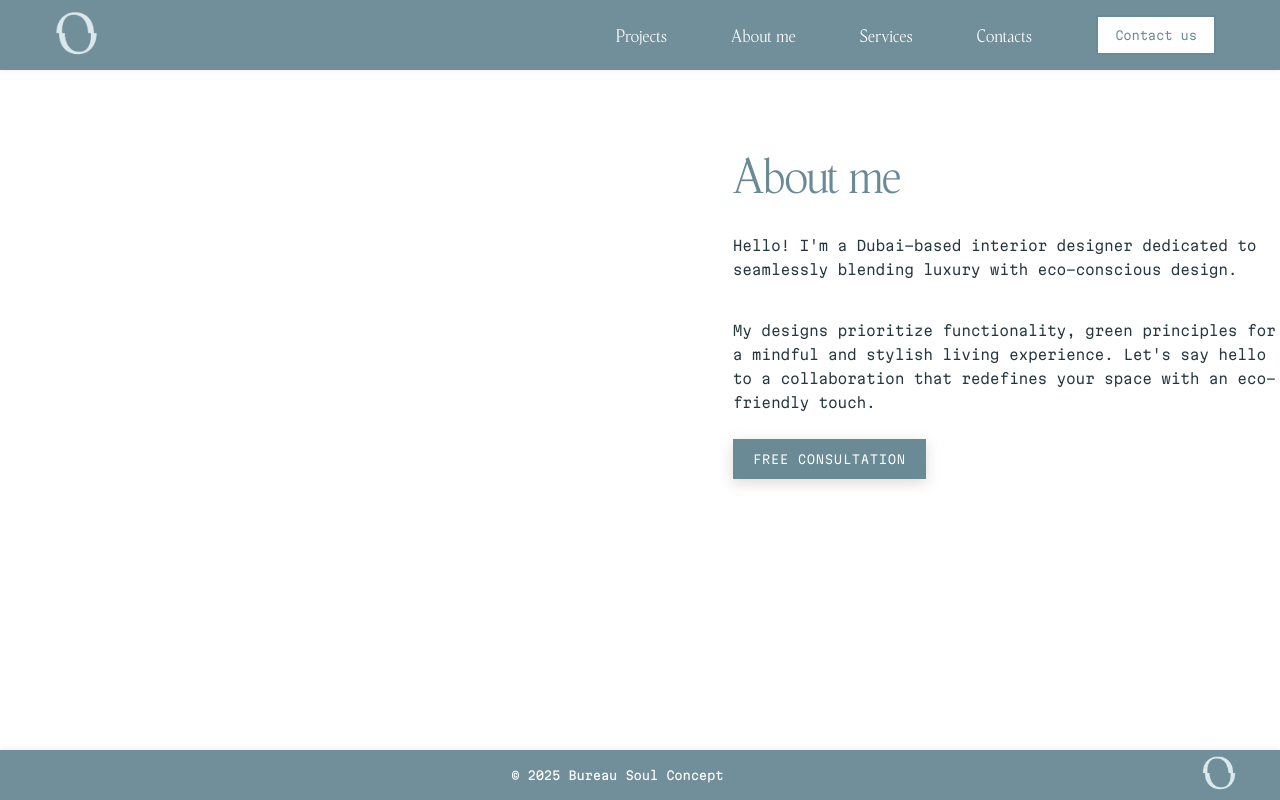
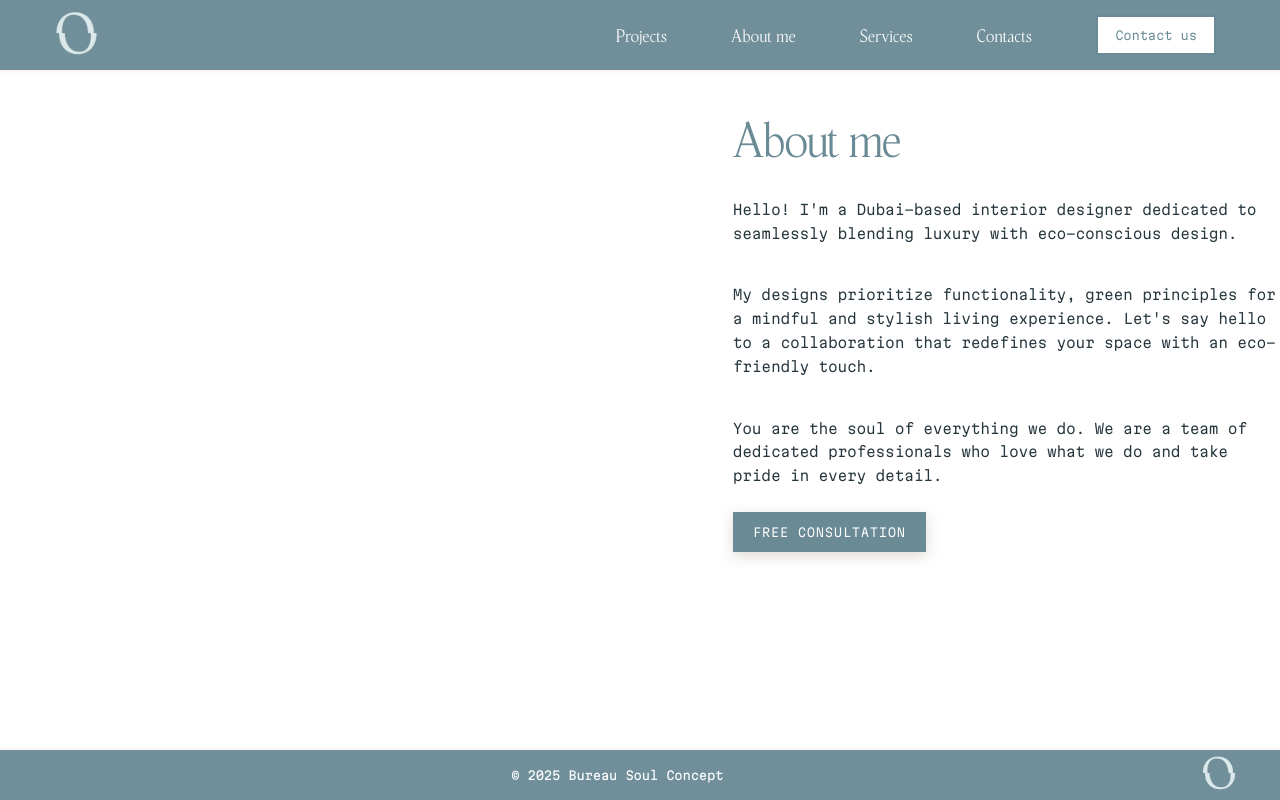
Before and after one commit to AllaOz/DesignerNext.js, a Next.js app in the folder interior-design/: page /aboutme in a window 1280 px wide. Built offline with nearby package versions, Linux system fonts and the light colour scheme.

Commit message:
Add new paragraph to About me section

```diff
--- a/interior-design/components/sections/AboutmeSection.jsx
+++ b/interior-design/components/sections/AboutmeSection.jsx
@@ -24,6 +24,7 @@ const AboutmeSection = () => {
                     <h2 className={styles.headingTwo}>About me</h2>
                     <p className={styles.paragraphAboutme}>Hello! I&apos;m a Dubai-based interior designer dedicated to seamlessly blending luxury with eco-conscious design. </p>
                     <p className={styles.paragraphAboutme}> My designs prioritize functionality, green principles for a mindful and stylish living experience. Let&apos;s say hello to a collaboration that redefines your space with an eco-friendly touch.</p>
+                    <p className={styles.paragraphAboutme}>You are the soul of everything we do. We are a team of dedicated professionals who love what we do and take pride in every detail.</p>
                     <a href="https://wa.me/971555545167" target="_blank" rel="noopener noreferrer">
                         <button className={`${styles.freeConsultationBtn} ${styles.spaceBelow}`}>
                             free consultation
--- a/interior-design/pages/aboutme.js
+++ b/interior-design/pages/aboutme.js
@@ -51,6 +51,7 @@ const Aboutme = () => {
                     <h2 className={styles.headingTwo}>About me</h2>
                     <p className={styles.paragraphAboutme}>Hello! I&apos;m a Dubai-based interior designer dedicated to seamlessly blending luxury with eco-conscious design. </p>
                     <p className={styles.paragraphAboutme}> My designs prioritize functionality, green principles for a mindful and stylish living experience. Let&apos;s say hello to a collaboration that redefines your space with an eco-friendly touch.</p>
+                    <p className={styles.paragraphAboutme}>You are the soul of everything we do. We are a team of dedicated professionals who love what we do and take pride in every detail.</p>
                     <a href="https://wa.me/971555545167" target="_blank" rel="noopener noreferrer">
                         <button className={`${styles.freeConsultationBtn} ${styles.spaceBelow}`}>
                             free consultation
```
